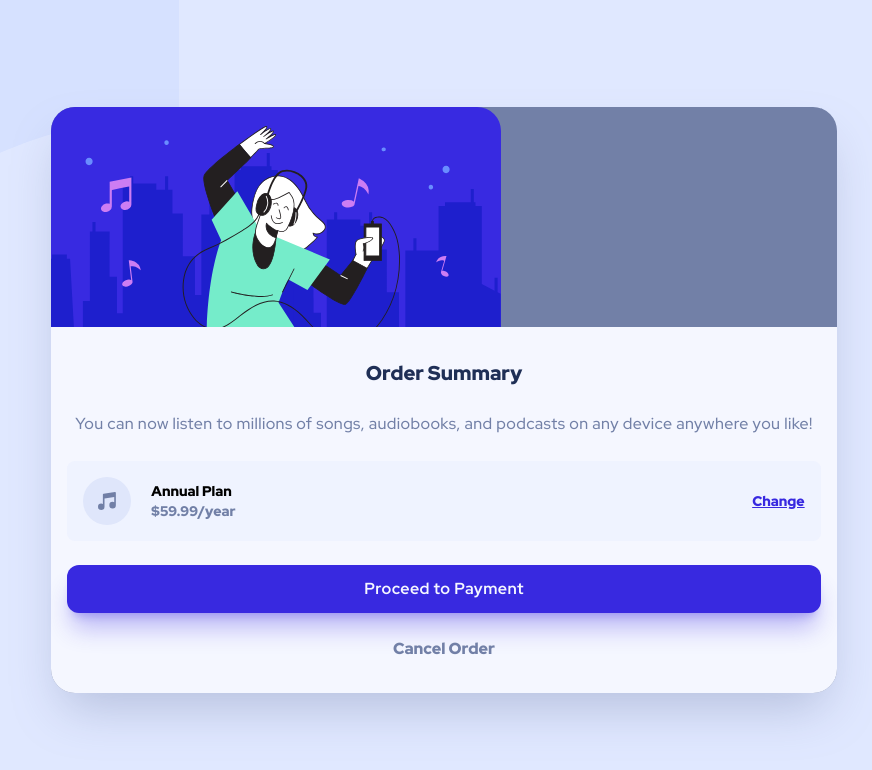
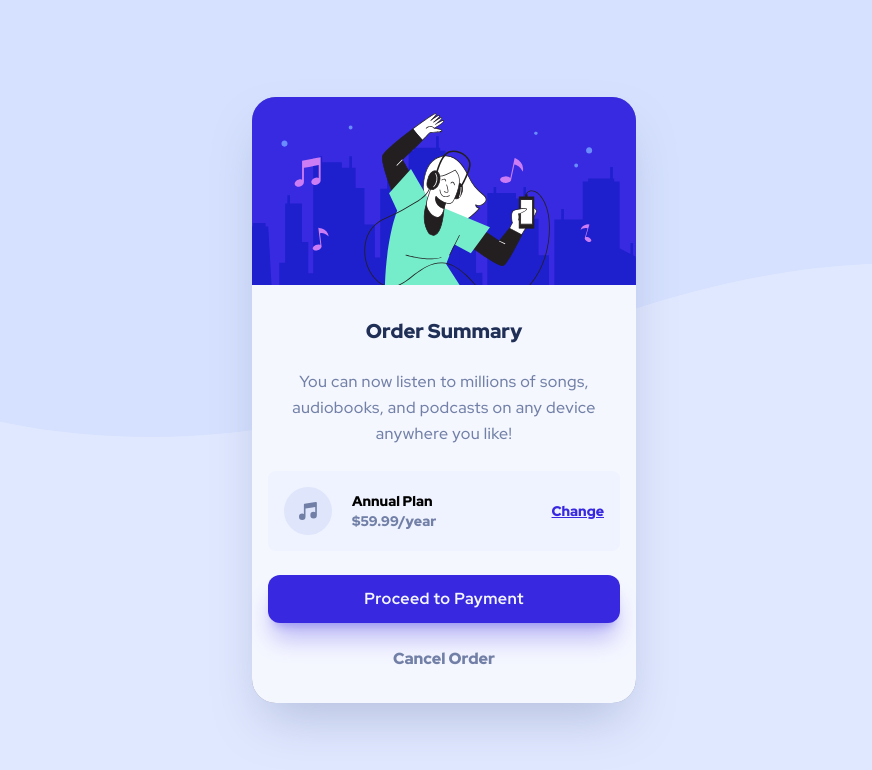
Before and after one commit to castx1981/Order-summary-component, a plain HTML site: page index.html in a window 1280 px wide. Shown: the whole page, without its empty margins (196-1068 px from the left). Drawn offline with nearby package versions, Linux system fonts and the light colour scheme.

Commit message:
support desktop

```diff
--- a/index.html
+++ b/index.html
@@ -14,6 +14,9 @@
       theme: {
         fontFamily: {
           'sans': ['"Red Hat Display"', 'sans-serif']
+        },
+        screens: {
+          'mobile': '375px',
         },
         extend: {
           colors: {
@@ -34,9 +37,9 @@
 </head>
 <body>
 <!--background container-->
-<div class="flex items-center justify-center min-h-screen bg-mobile-pattern bg-no-repeat bg-pale-blue">
+<div class="flex items-center justify-center min-h-screen bg-mobile-pattern bg-no-repeat bg-pale-blue mobile:bg-desktop-pattern">
   <!--  card container  -->
-  <div class="mx-6 rounded-3xl bg-desaturated-blue shadow-2xl shadow-desaturated-blue/40">
+  <div class="mx-6 max-w-sm rounded-3xl bg-desaturated-blue shadow-2xl shadow-desaturated-blue/40">
     <!-- banner -->
     <img class="block rounded-t-3xl" src="images/illustration-hero.svg" alt="illustration"/>
     <!-- content -->
```
